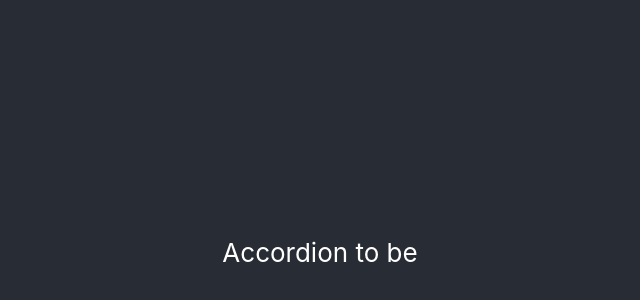
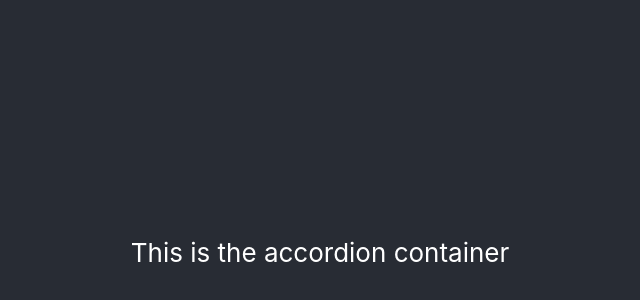
Before and after one commit to patrozada/accordion-component, a React (Create React App) app: page / in a window 1280 px wide. Shown: the part 148-448 px from the top of the page, without its empty margins (320-960 px from the left). Built offline with nearby package versions, Linux system fonts and the light colour scheme; no server answers.

Commit message:
Add accordion component

```diff
--- a/src/App.js
+++ b/src/App.js
@@ -1,6 +1,7 @@
 import React from 'react';
 import './App.scss';
 import {fetchInfo} from './data/data';
+import Accordion from  './components/Accordion';
 
 class App extends React.Component {
   constructor(props) {
@@ -32,7 +33,10 @@ class App extends React.Component {
     return (
       <div className="App">
         <header className="App-header">
-          <p>Accordion to be</p>
+          <Accordion
+            allCategories = {this.state.allCategories}
+            allServices = {this.state.allServices}
+          />
         </header>
       </div>
     );
--- /dev/null
+++ b/src/components/Accordion.js
@@ -0,0 +1,31 @@
+import React from "react";
+import PropTypes from 'prop-types';
+
+class Accordion extends React.Component {
+  constructor(props) {
+    super(props);
+  }
+
+  render() {
+    const {allCategories, allServices} = this.props;
+    return (
+      <div>
+        This is the accordion container
+      </div>
+    );
+  }
+}
+export default Accordion;
+
+Accordion.propTypes = {
+  allCategories: PropTypes.arrayOf(PropTypes.shape({
+    Caption: String,
+    Id: String
+  })),
+  allServices: PropTypes.arrayOf(PropTypes.shape({
+    serviceCaption: String,
+    serviceCategory: String,
+    serviceFree: Boolean,
+    serviceId: String
+  }))
+}
```
